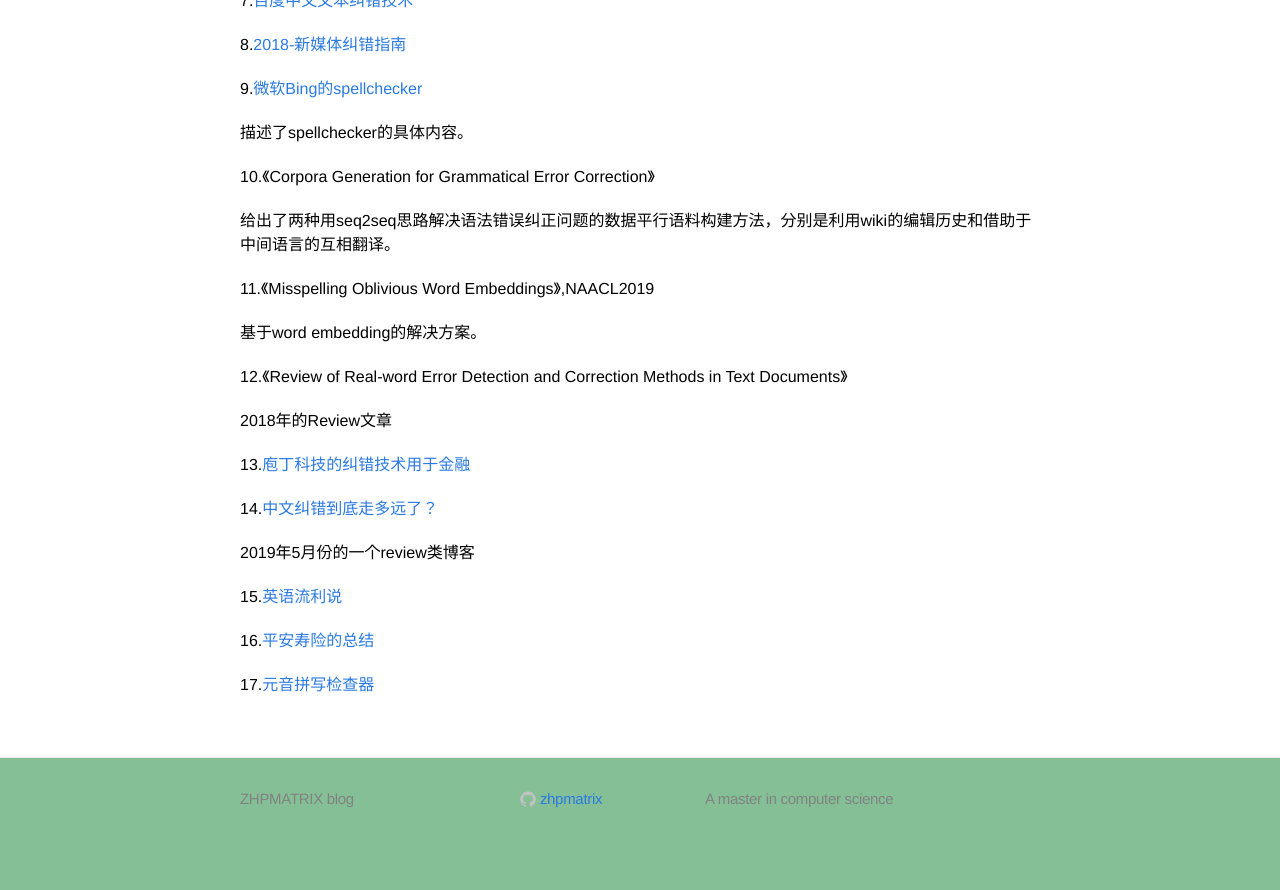
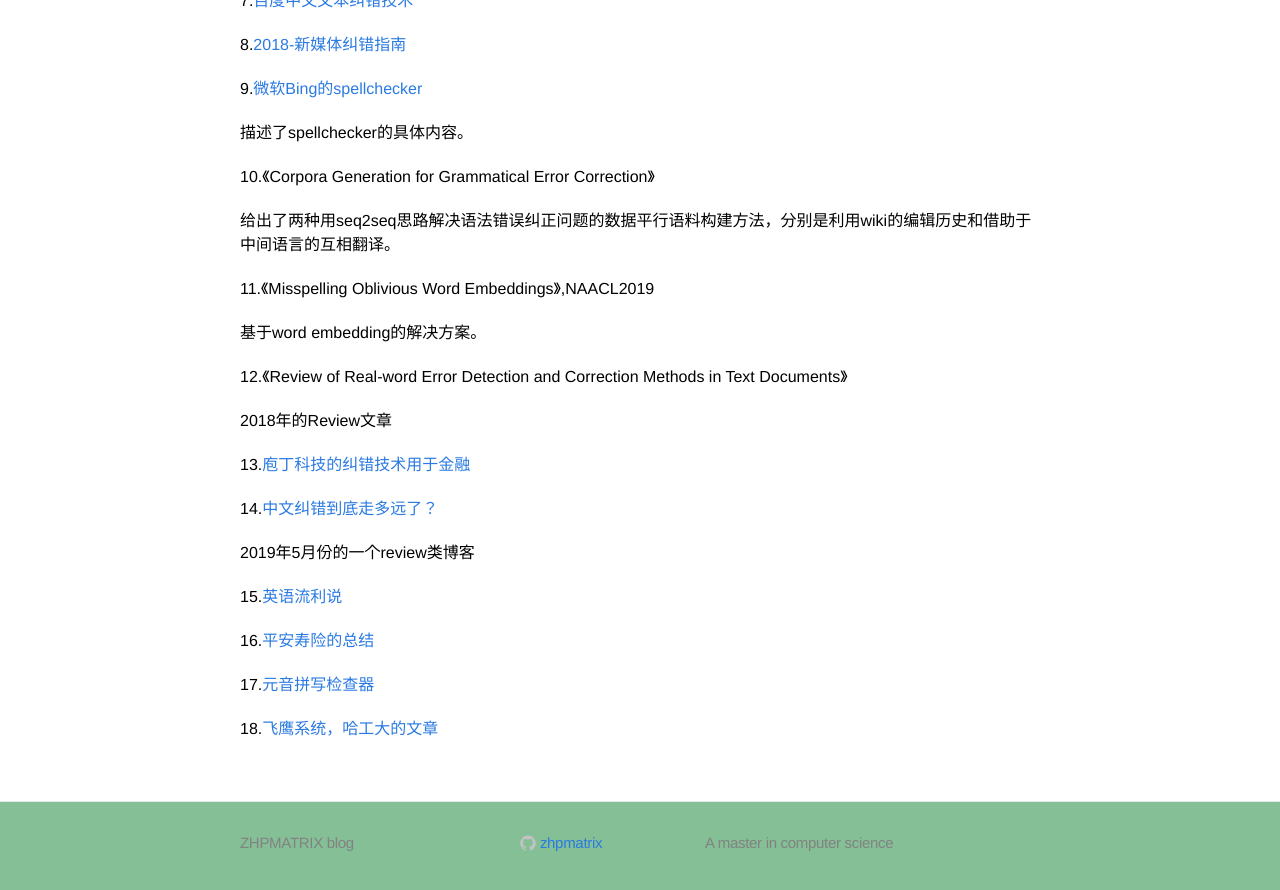
Before and after one commit to zhpmatrix/zhpmatrix.github.io, a Jekyll site: the page built from _posts/2019-02-01-rethinking-spellchecker.md, in a window 1280 px wide and 900 px high, scrolled down 3246 px. Shown: the top 890 px of the window. Built offline with Jekyll 4.4.1, drawn with Linux system fonts in a browser that asks for light colours; comment, search, counter and statistics services are not loaded; before the commit the page ends 4102 px from its top, so only the background shows below that.

Commit message:
add new ref

```diff
--- a/_posts/2019-02-01-rethinking-spellchecker.md
+++ b/_posts/2019-02-01-rethinking-spellchecker.md
@@ -154,3 +154,5 @@ for text in text_list:
 16.[平安寿险的总结](https://zhuanlan.zhihu.com/p/82807092)
 
 17.[元音拼写检查器](https://leetcode-cn.com/problems/vowel-spellchecker/solution/yuan-yin-pin-xie-jian-cha-qi-by-leetcode/)
+
+18.[飞鹰系统，哈工大的文章](https://mp.weixin.qq.com/s?__biz=MzU2NDQ3MTQ0MA==&mid=2247485374&idx=1&sn=f85097d0c9d0d725f5e314041dfa4e3d&chksm=fc4b3441cb3cbd5701f79375f948f73bae60138ecb61d5851e4506c833b59ea5c22b0fb403a5&mpshare=1&scene=23&srcid&sharer_sharetime=1586748490212&sharer_shareid=0e8353dcb5f53b85da8e0afe73a0021b%23rd)
```
